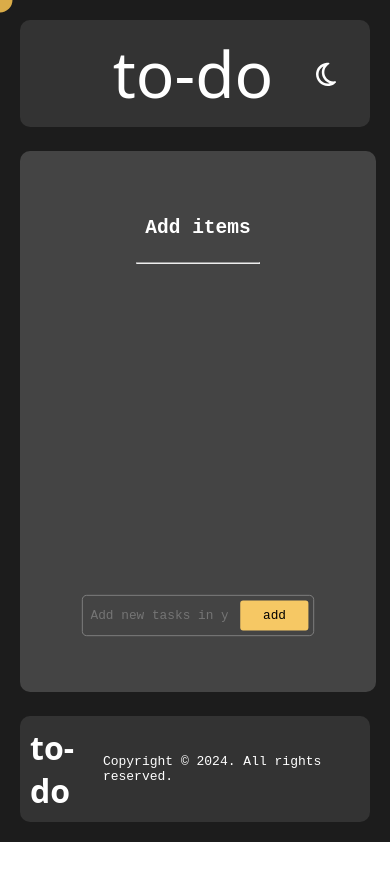
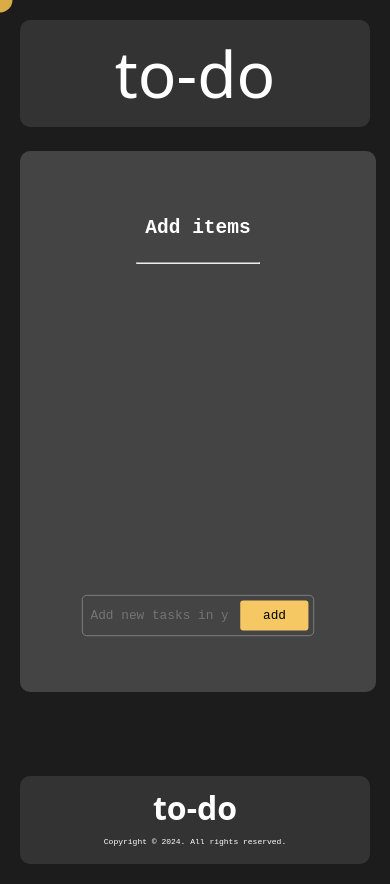
Before and after one commit to AhmarZaidi/todo, a React (Create React App) app: page / in a window 390 px wide. Before the commit the page ends 844 px from the top, so only its background shows below. Built offline with nearby package versions, Linux system fonts and the light colour scheme; a web font is replaced by a local one.

Commit message:
Update footer text

```diff
--- a/src/App.css
+++ b/src/App.css
@@ -71,7 +71,7 @@ body {
 }
 
 .site-title {
-	margin: 0 0 0 64px;
+	margin: auto;
 	font-size: 64px;
 	font-family: var(--font-nabla);
 	font-optical-sizing: var(--title-font-optical-sizing);
@@ -264,6 +264,7 @@ body {
 	.App {
 		display: flex;
 		justify-content: center;
+		height: 100vh;
 	}
 
 	.content {
@@ -297,4 +298,19 @@ body {
 	.todo-title-small {
 		display: flex;
 	}
+
+	.footer {
+		display: block;
+	}
+
+	.site-title-footer {
+		text-align: center;
+	}
+
+	.footer-right {
+		display: flex;
+		justify-content: center;
+		margin: 8px 0;
+		font-size: 8px;
+	}
 }
--- a/src/components/Header.jsx
+++ b/src/components/Header.jsx
@@ -1,24 +1,10 @@
-import React, { useState } from 'react'
-
-import ModeToggle from './ModeToggle'
+import React from 'react'
 
 const Header = () => {
 
-  const [darkMode, setDarkMode] = useState(true);
-
-  const toggleDarkMode = () => {
-    setDarkMode(!darkMode);
-  }
-
   return (
     <header className='header'>
-      <div className='header-left'></div>
-
       <h2 className='site-title'>to-do</h2>
-
-      <div className='header-right'>
-        <ModeToggle darkMode={darkMode} onClick={toggleDarkMode}/>
-      </div>
     </header>
   )
 }
--- a/src/components/ModeToggle.jsx
+++ /dev/null
@@ -1,19 +0,0 @@
-import React from 'react'
-
-import { ReactComponent as LightModeToggle } from '../assets/icons/lightmode.svg';
-import { ReactComponent as DarkModeToggle } from '../assets/icons/darkmode.svg';
-
-const ModeToggle = (darkMode) => {
-
-    return (
-        <div className='mode-button'>
-            {(darkMode) ?
-                <LightModeToggle />
-                :
-                <DarkModeToggle />
-            }
-        </div>
-    )
-}
-
-export default ModeToggle;
```
